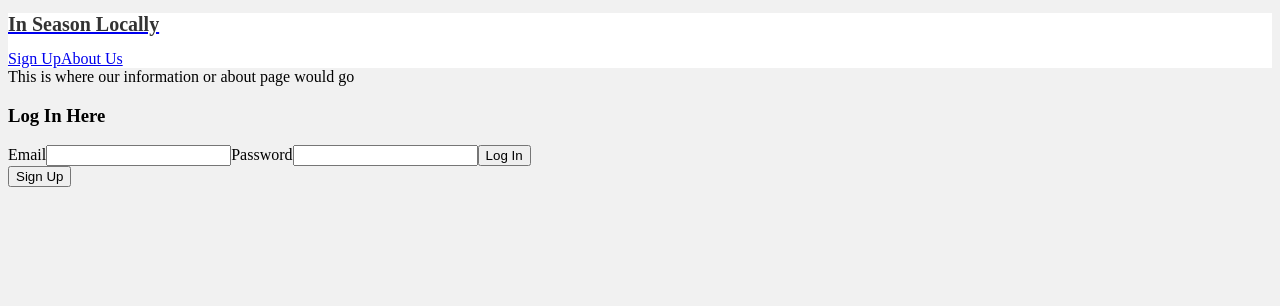
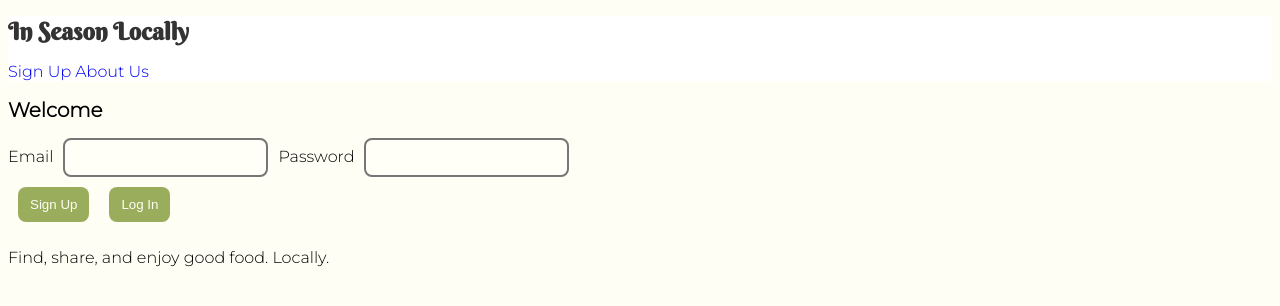
Before and after one commit to inseasonlocally/inseasonlocally, a React app: page /login in a window 1280 px wide. Shown: the top 306 px of the page. Built offline with nearby package versions, Linux system fonts and the light colour scheme.

Commit message:
login/signup styling added. bg image broken

```diff
--- a/client/components/NavBar.js
+++ b/client/components/NavBar.js
@@ -13,11 +13,11 @@ const Navigation = () => {
 
   return (
     <header>
-      <div className='container'>
+      <div className='navbarContainer'>
         <Link to='/'>
           <h1> In Season Locally</h1>
         </Link>
-        <nav>
+        <nav className='navbarCredentials'>
           {/* only outut if we have a user email*/}
           {user && (
             <div>
@@ -28,8 +28,8 @@ const Navigation = () => {
           {!user && (
             <div>
               {/* <Link to='/login'>Login</Link> */}
-              <Link to='/signup'>Sign Up</Link>
-              <Link to='/'>About Us</Link>
+              <Link to='/signup'>Sign Up  </Link>
+              <Link to='/'>  About Us</Link>
             </div>
           )}
         </nav>
--- a/client/index.html
+++ b/client/index.html
@@ -5,6 +5,10 @@
   <meta charset="UTF-8">
   <script defer src="build/bundle.js"></script>
   <title>🌱 Delicious Produce! 🌱</title>
+  <style>
+    @import url('https://fonts.googleapis.com/css2?family=Berkshire+Swash&display=swap');
+    @import url('https://fonts.googleapis.com/css2?family=Montserrat:wght@300&display=swap');
+  </style>
 </head>
 
 <body>
--- a/client/pages/Login.js
+++ b/client/pages/Login.js
@@ -24,27 +24,31 @@ const Login = () => {
 
   return (
     <div>
-      <div>This is where our information or about page would go</div>
+      <div className='login grid-view'>
+        <h2>Welcome</h2>
 
-      <div className='login'>
-        <h3>Log In Here</h3>
-
+        <div className='credentialInput'>
           <label>Email</label>
           <input
             type='email'
             onChange={(e) => setEmail(e.target.value)}
             value={email}
           />
-
           <label>Password</label>
           <input
             type='password'
             onChange={(e) => setPassword(e.target.value)}
             value={password}
           />
+        </div>
+
+        <div className='loginButtons'>
+          <button onClick={handleSignup}>Sign Up</button>
           <button onClick={handleLogin}>Log In</button>
         </div>
-      <button onClick={handleSignup}>Sign Up</button>
+      </div>
+
+      <p>Find, share, and enjoy good food. Locally.</p>
     </div >
   )
 }
--- a/client/pages/Signup.js
+++ b/client/pages/Signup.js
@@ -23,7 +23,8 @@ const Signup = () => {
   }
 
   return (
-    <div className='signup'>
+    <div className='signup grid-view'>
+      <div className='credentialInput'>
         <label>Email</label>
         <input type='email'
           onChange={(e) => setEmail(e.target.value)}
@@ -34,6 +35,8 @@ const Signup = () => {
           onChange={(e) => setPassword(e.target.value)}
           value={password}
         />
+      </div>
+        <div className='loginButtons'>
           <LocationInput
             label={<label>Current Location:</label>}
             value={location}
@@ -42,6 +45,7 @@ const Signup = () => {
             choices={states}
           />
           <button onClick={handleSignup}>Sign Up</button>
+        </div>
     </div >
   )
 }
--- a/client/styles/index.css
+++ b/client/styles/index.css
@@ -1,13 +1,19 @@
 body {
-  background: #f1f1f1;
+  background: hsl(52, 98%, 98%);
   margin: 10;
-  font-family: "Poppins";
+  font-family: 'Montserrat', sans-serif;
 }
 
 h1 {
+  font-family: 'Berkshire Swash', cursive;
   color: #333;
   text-decoration: none;
   font-weight: 600;
+  font-size: 1.5rem;
+}
+
+h2 {
+  grid-row-start: 2;
   font-size: 1.25rem;
 }
 
@@ -29,3 +35,77 @@ img {
   width: 15%;
   height: 25%;
 }
+
+button {
+  background-color: hsla(74, 33%, 52%, 100%);
+  border-radius: 8px;
+  border-width: 0;
+  color: hsl(52, 98%, 98%);
+  cursor: pointer;
+  margin: 10px;
+  padding: 10px 12px;
+  text-align: center;
+}
+
+button:hover {
+  background-color: hsla(74, 33%, 57%, 100%);
+}
+
+input {
+  background-color: hsla(0, 100%, 100%, 20%);
+  border-style: solid;
+  border-radius: 8px;
+  border-width: 2px;
+  margin: 0px 10px;
+  padding: 10px 12px;
+}
+
+.login {
+  /* ** TO DO ** fix image */
+  background-image: url('/build/assets/market_bg.jpg');
+  display: grid;
+  grid-template-rows: .5vw 1fr 1fr;
+  grid-template-columns: 1fr 1fr 2fr;
+}
+
+.signup {
+  /* ** TO DO ** fix image */
+  background-image: url('/build/assets/market_bg.jpg');
+  display: grid;
+  grid-template-rows: .5vw 1fr 1fr;
+  grid-template-columns: 1fr 1fr 2fr;
+}
+
+.credentialInput {
+  grid-row-start: 3;
+}
+
+.loginButtons {
+  grid-row-start: 4;
+}
+
+.navbarContainer {
+  background: hsla(52, 98%, 30%, 10%);
+  padding: 0px 10px;
+  display:flex;
+  justify-content: space-between;
+  align-items: center;
+}
+
+a {
+  text-decoration: none;
+}
+
+a:hover {
+  text-decoration: underline;
+}
+
+.grid-view div {
+  border: 1px dotted red;
+  z-index: 999;
+}
+
+.grid-view {
+  grid-column: 1/span all;
+  grid-row: 1/span all;
+}
```
Also changed, not shown: 6 other files (tests, documents, lock files or other folders). Lines whose indentation alone changed are shown as unchanged.
